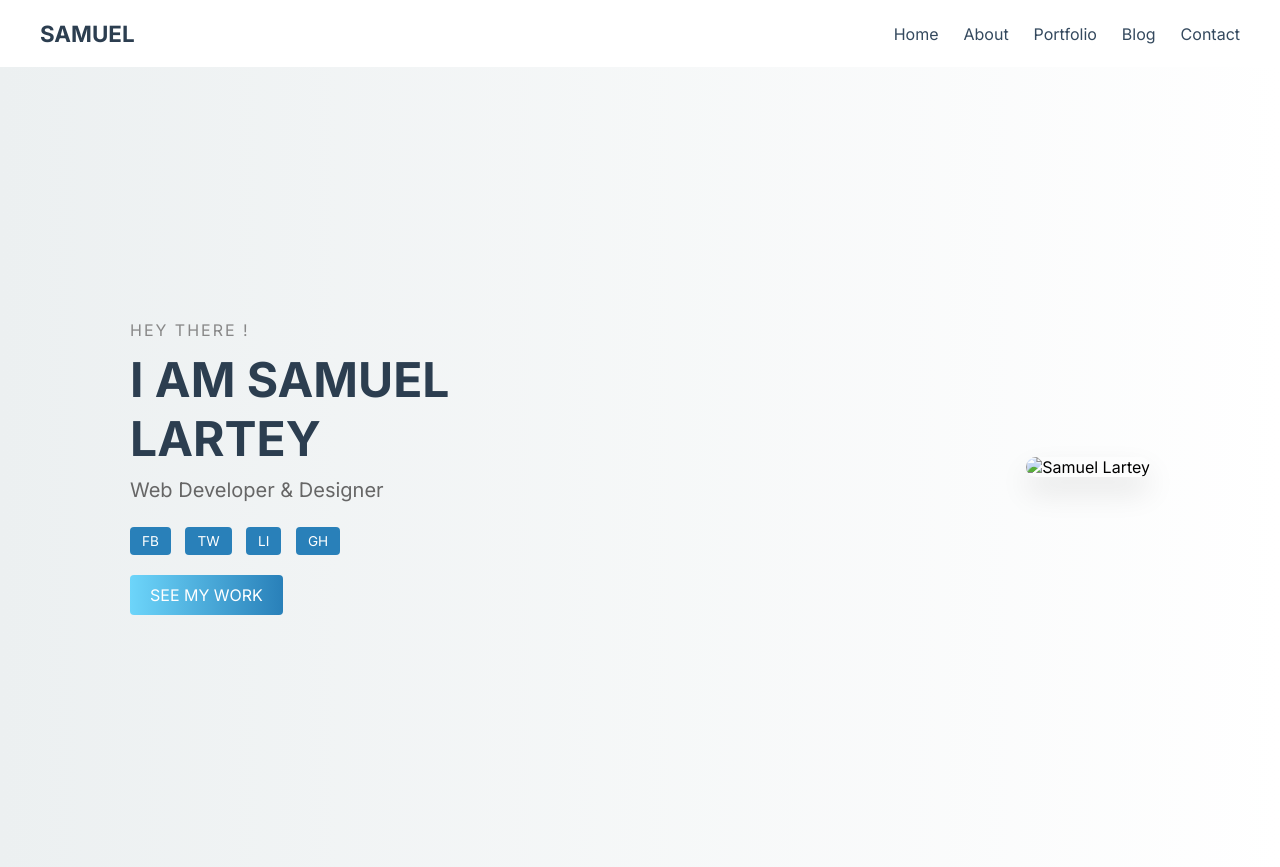
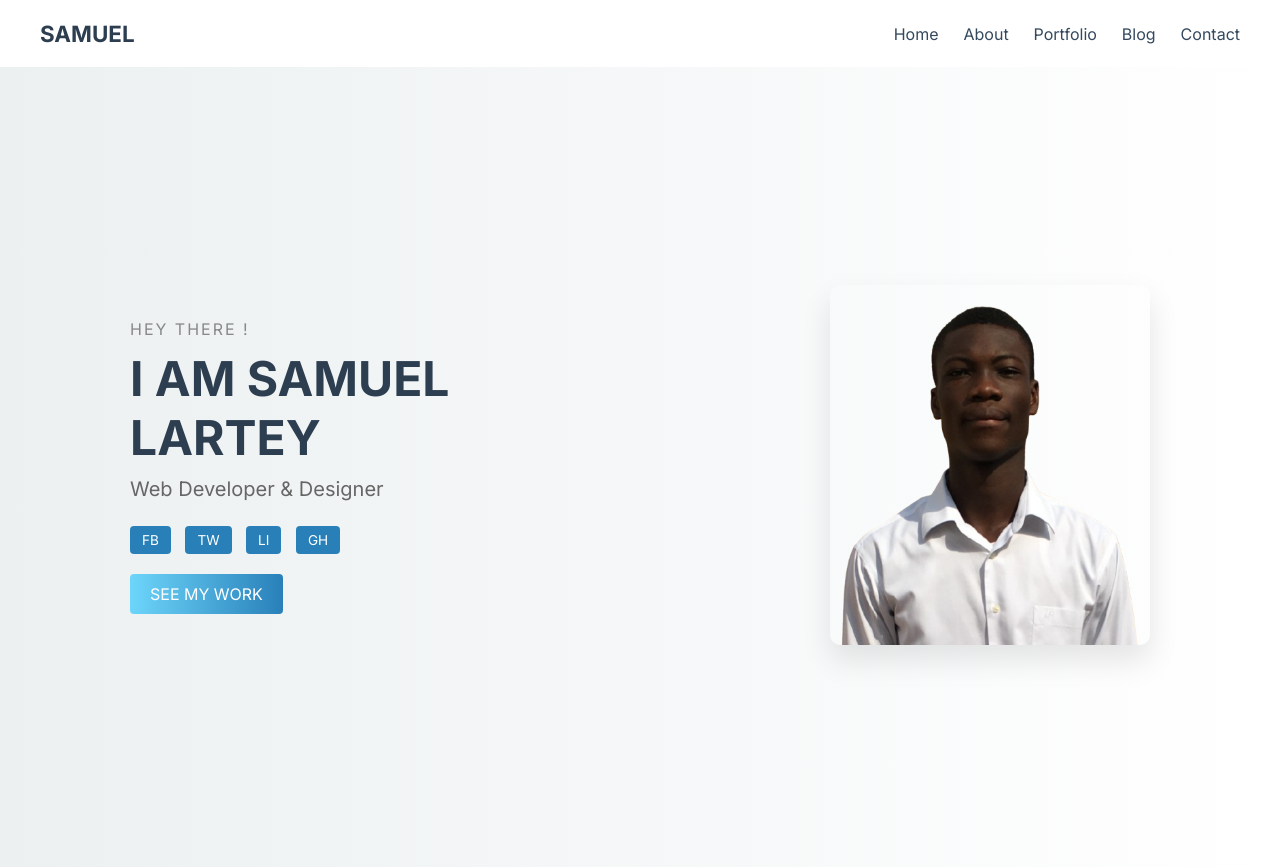
Before and after one commit to majestybn/My-portfolio, a plain HTML site: page index.html in a window 1280 px wide. Drawn offline with Linux system fonts and the light colour scheme.

Commit message:
Update index.html

```diff
--- a/index.html
+++ b/index.html
@@ -60,7 +60,7 @@
         <a href="#" class="btn">SEE MY WORK</a>
       </div>
       <div class="image-box">
-        <img src="images/20210111_133636_IMG_0991-removebg-preview.png" alt="Samuel Lartey" />
+        <img src="20210111_133636_IMG_0991-removebg-preview.png" alt="Samuel Lartey" />
       </div>
     </div>
   </section>
```
